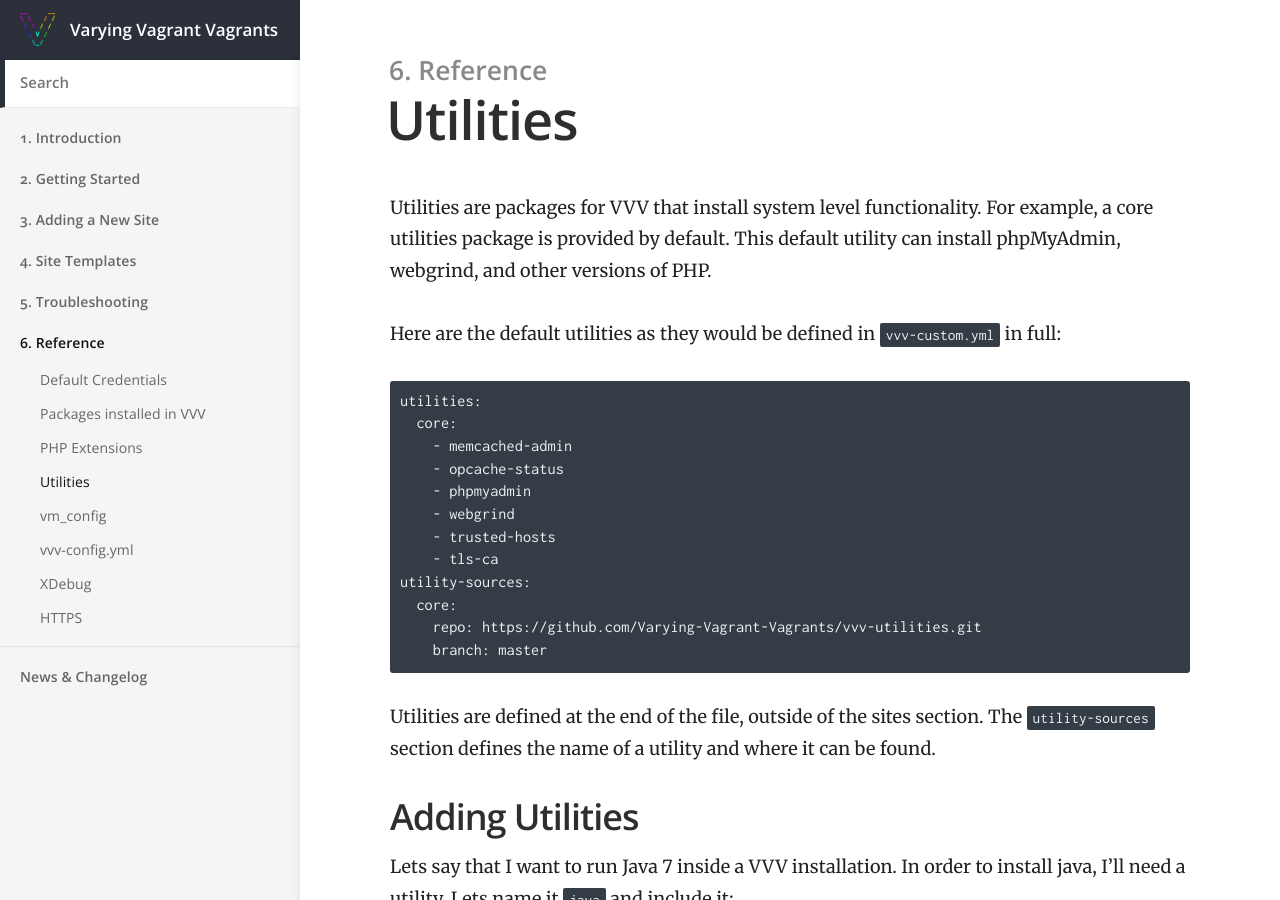
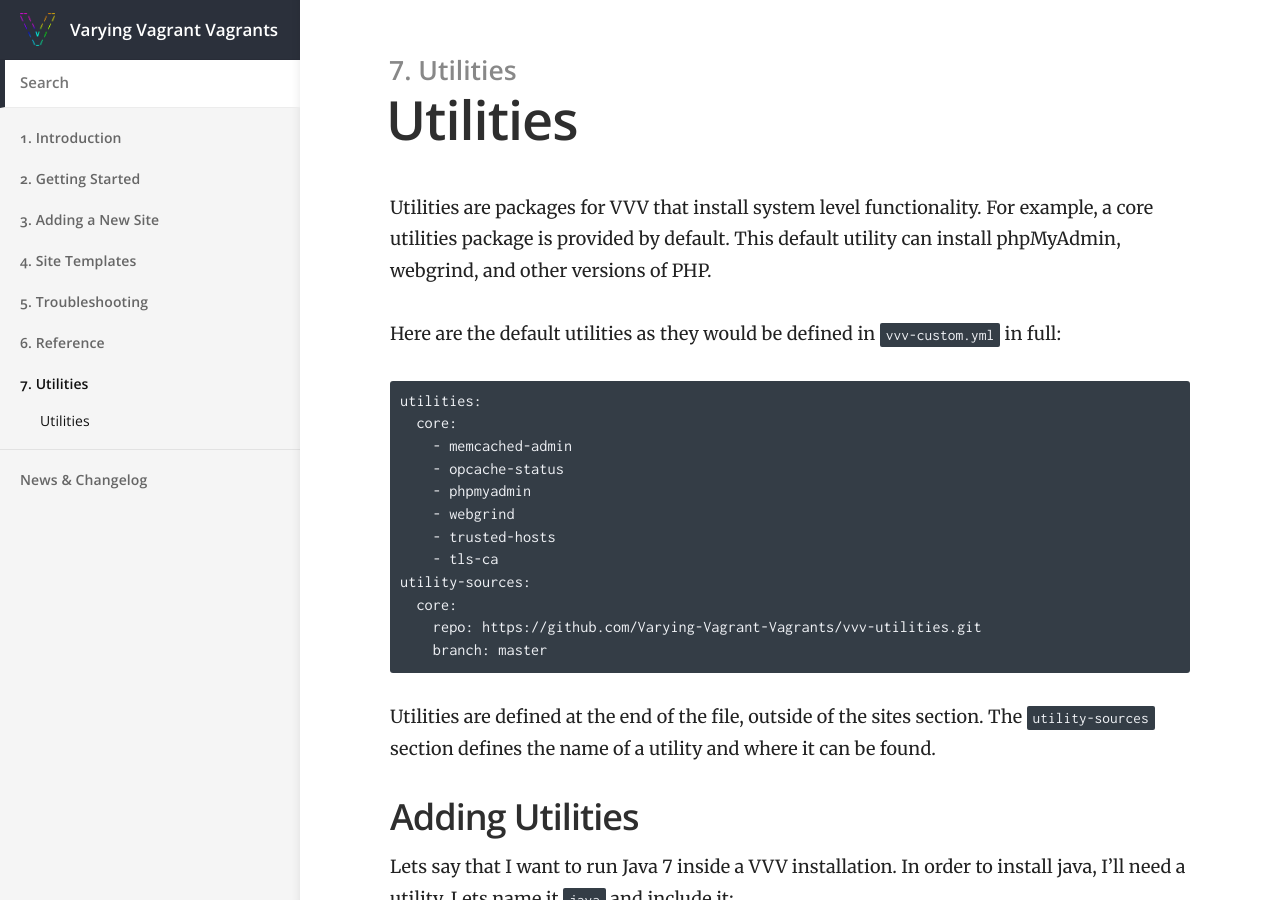
Before and after one commit to Varying-Vagrant-Vagrants/varyingvagrantvagrants.org, a Jekyll site: the page built from docs/en-US/utilities.md, in a window 1280 px wide and 900 px high. Built offline with Jekyll 4.4.1, drawn with Linux system fonts in a browser that asks for light colours.

Commit message:
Made Utilities a top level item in the menu

```diff
--- a/docs/en-US/utilities.md
+++ b/docs/en-US/utilities.md
@@ -1,5 +1,5 @@
 ---
-category: 6. Reference
+category: 7. Utilities
 order: 1
 title: Utilities
 description: Utilities are packages for VVV that install system level functionality. The core utilities package installs phpMyAdmin, webgrind, and other versions of PHP.
```
